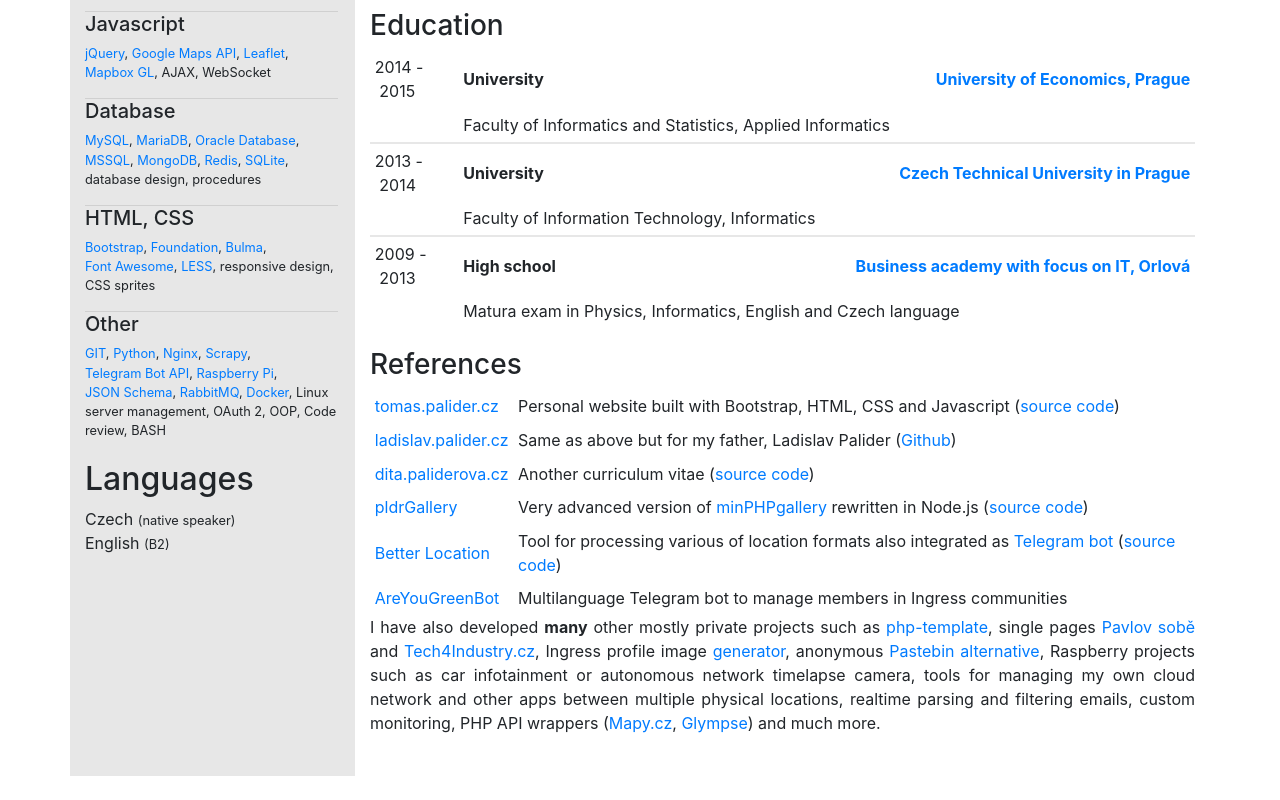
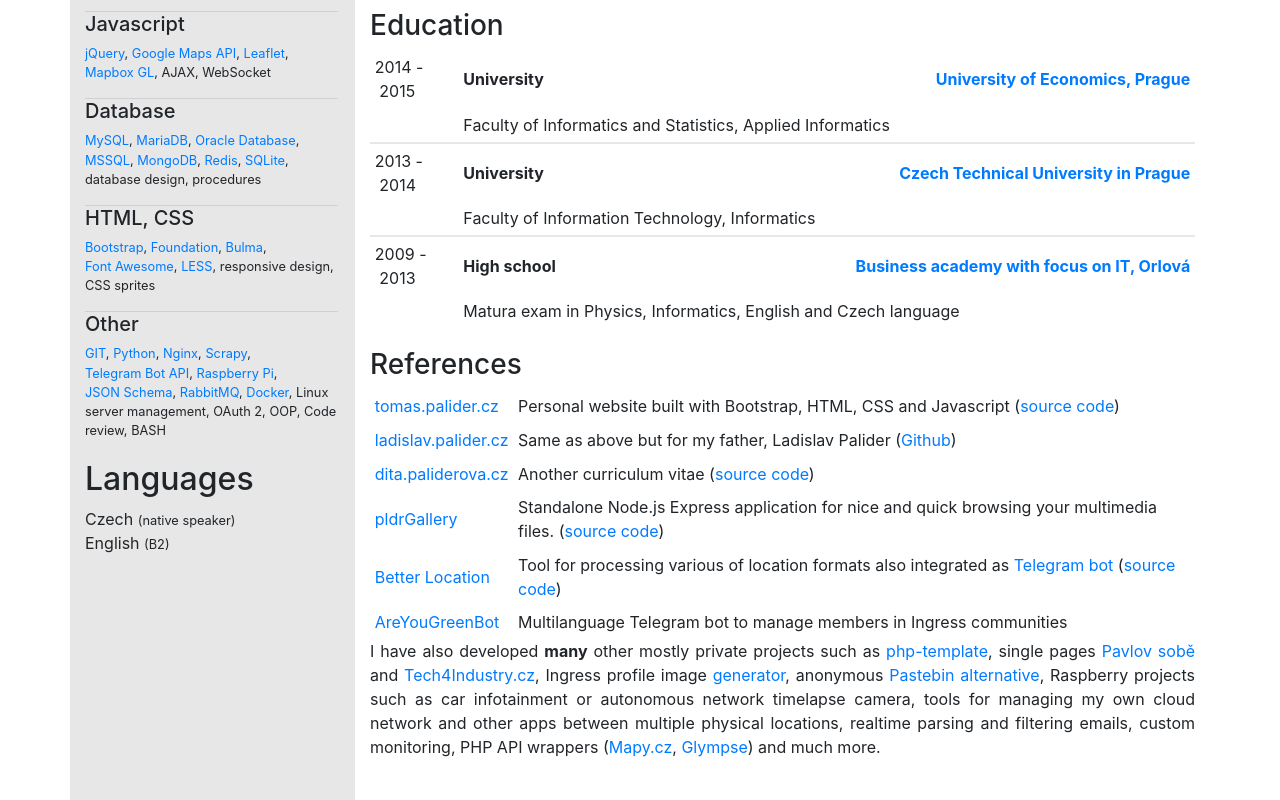
Before and after one commit to DJTommek/DJTommek, a plain HTML site: page web/index.html in a window 1280 px wide. Shown: the part 826-1626 px from the top of the page. Before the commit the page ends 1602 px from the top, so only its background shows below. Drawn offline with nearby package versions, Linux system fonts and the light colour scheme.

Commit message:
Updated description for PldrGallery

```diff
--- a/web/index.html
+++ b/web/index.html
@@ -328,7 +328,7 @@
 					-->
 					<tr>
 						<td><a href="https://pldr-gallery.redilap.cz/#/" target="_blank" title="Palider's gallery">pldrGallery</a></td>
-						<td>Very advanced version of <a href="https://github.com/DJTommek/minPHPgallery" target="_blank" title="minPHPgallery Github">minPHPgallery</a> rewritten in Node.js <span class="d-print-none">(<a href="https://github.com/DJTommek/pldr-gallery" target="_blank" title="pldrGallery Github">source code</a>)</span></td>
+						<td>Standalone Node.js Express application for nice and quick browsing your multimedia files. <span class="d-print-none">(<a href="https://github.com/DJTommek/pldr-gallery" target="_blank" title="pldrGallery Github">source code</a>)</span></td>
 					</tr>
 					<tr>
 						<td><a href="https://better-location.palider.cz/" target="_blank" title="Better Location">Better Location</a></td>
```
